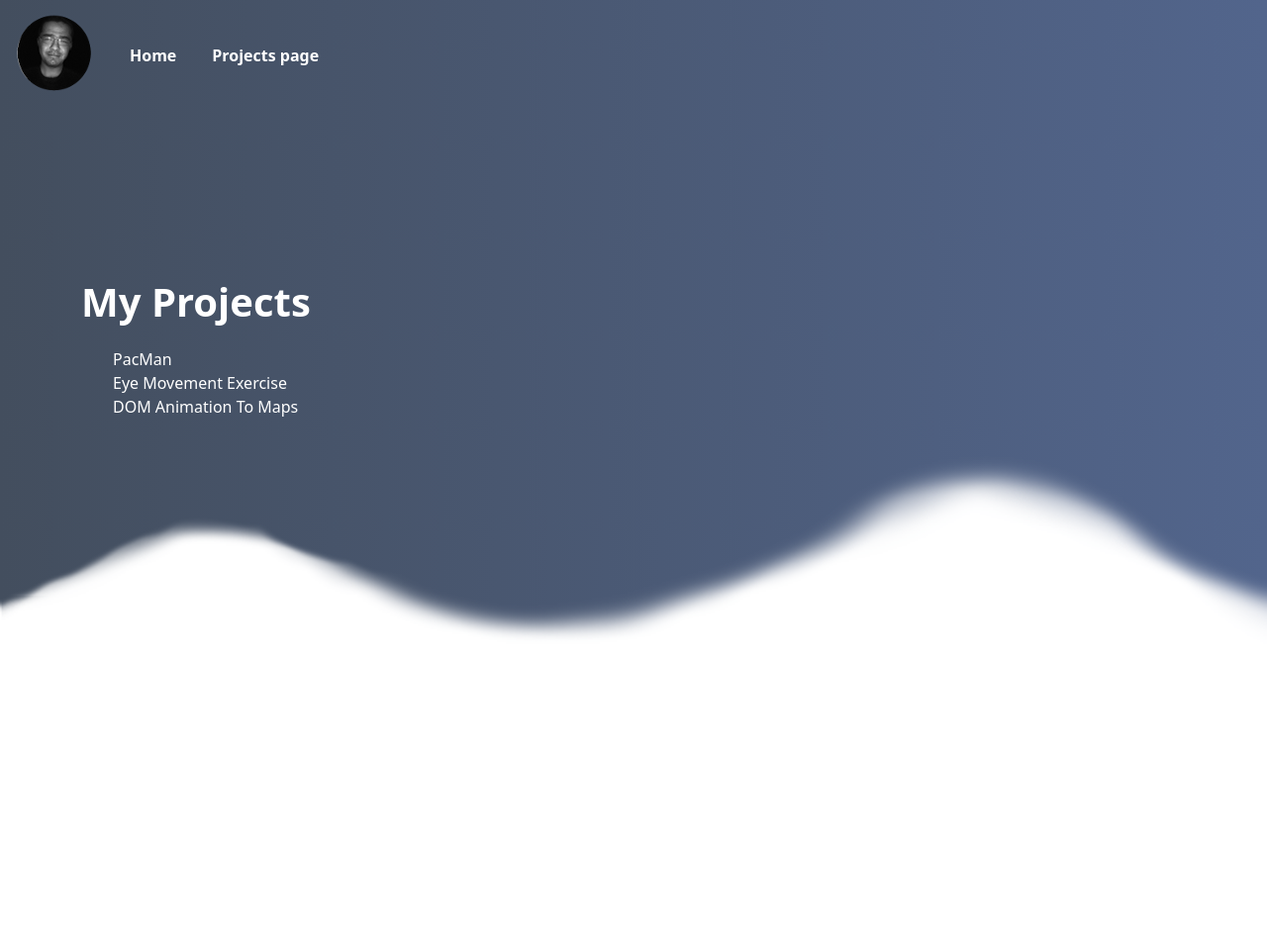
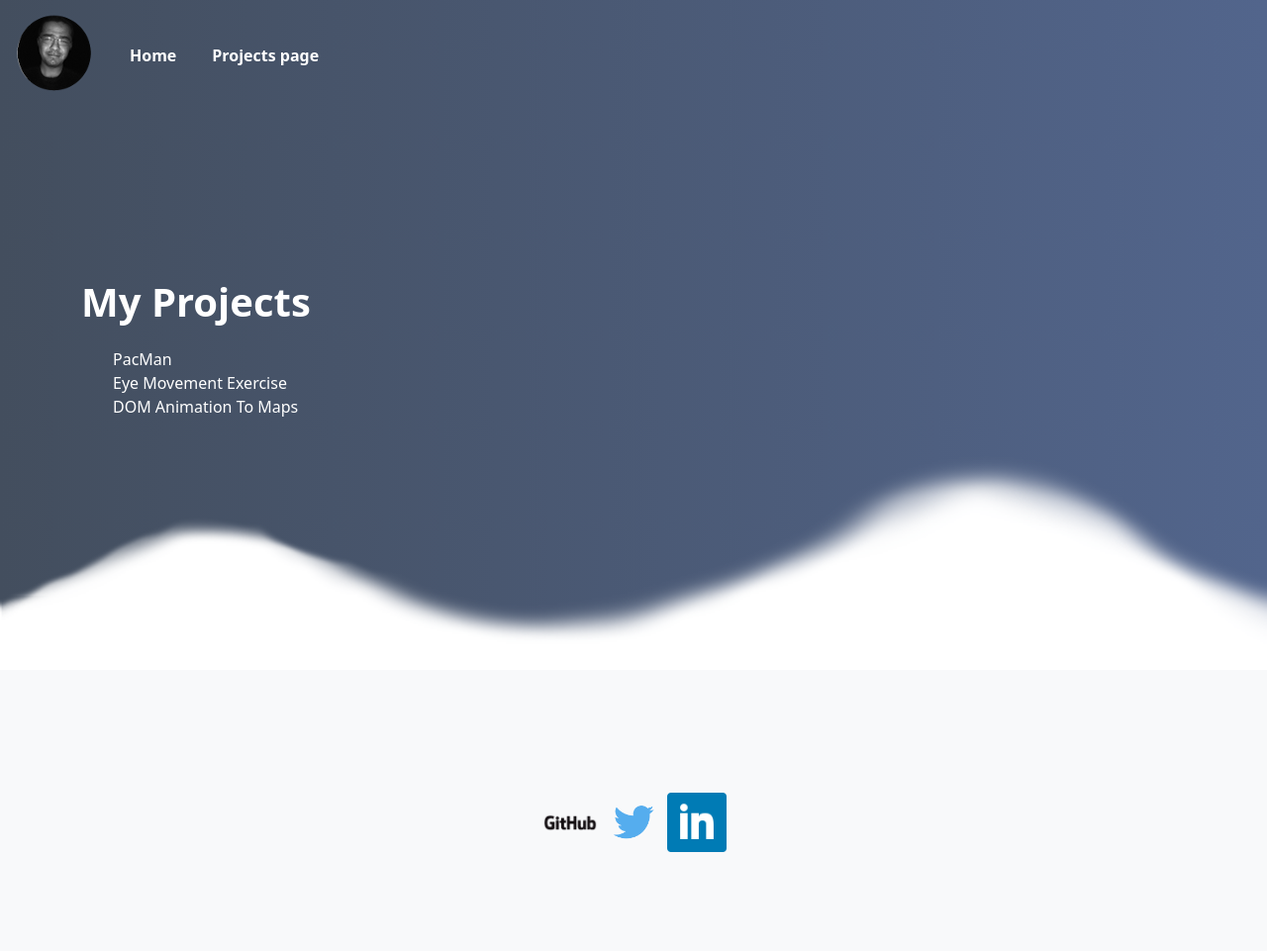
Before and after one commit to dostonsuhrobov/Portfolio, a plain HTML site: page project_page.html in a window 1280 px wide. Shown: the whole page at 99% size. Before the commit the page ends 800 px from the top, so only its background shows below. Drawn offline with nearby package versions, Linux system fonts and the light colour scheme.

Commit message:
Update project_page.html

```diff
--- a/project_page.html
+++ b/project_page.html
@@ -72,6 +72,22 @@
 </div>
 
 <img src="img\clouds.png" class="bottom-img">
+<br>
+
+
+</section>
+
+<!--  ------------------------- Social Media ----------------------------------  -->
+
+<section id="social_media">
+  <div class="container text-center">
+          <div class="social_media">
+        <br>
+           <a href="https://github.com/DostonSuhrobov"><img src="GitHub-Logos\GitHub_Logo.png"></a>
+           <a href="https://twitter.com/Doston30312239"><img src="img\twitter.png"></a>
+           <a href="https://www.linkedin.com/in/doston-sanatovich-30100a208/"><img src="img\linkedin.png"></a>
+          </div>
+  </div>
 
 </section>
 
```
